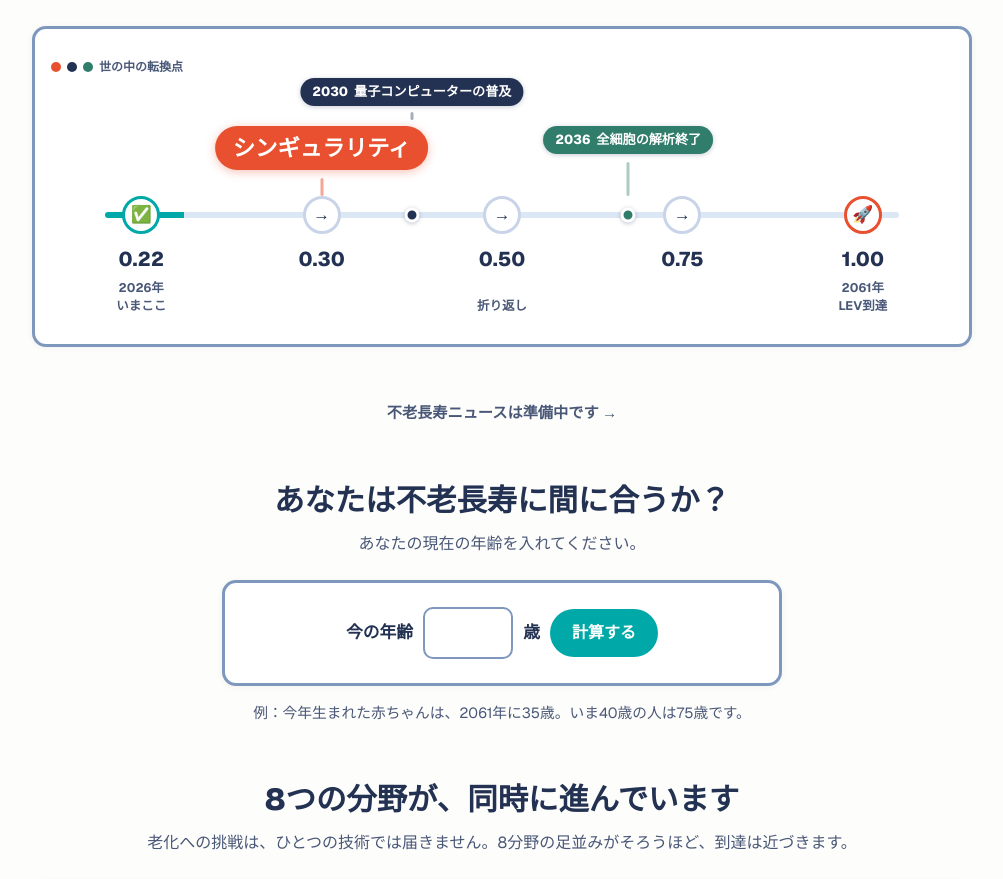
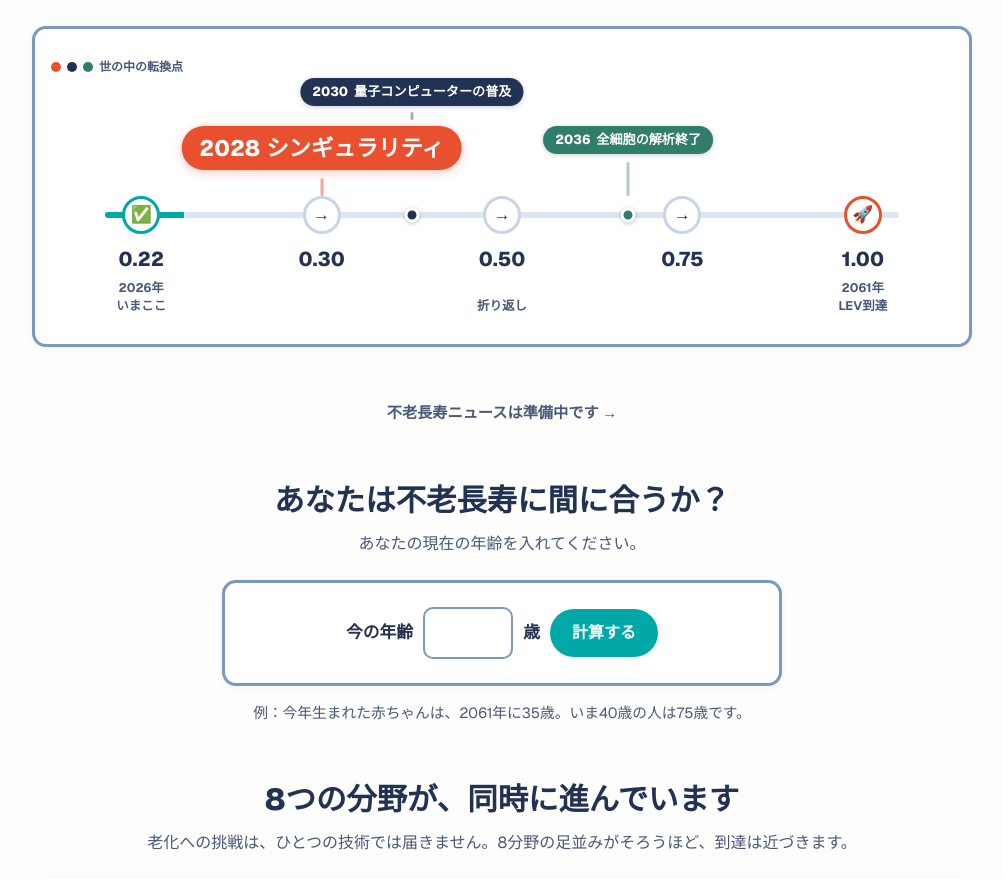
Before and after one commit to mikoshi092/immortality-countdown, a Next.js app: page /ja in a window 1280 px wide. Shown: the part 1160-2039 px from the top of the page, without its empty margins (138-1141 px from the left). Built offline with nearby package versions, Linux system fonts and the light colour scheme.

Commit message:
Show the year on the large singularity pill (2028), matching the small pills

```diff
--- a/app/ja/page.tsx
+++ b/app/ja/page.tsx
@@ -232,7 +232,7 @@ export default function JapaneseLandingPage() {
             ]}
             eventsCaption="世の中の転換点"
             events={[
-              { label: "シンギュラリティ", left: "30%", size: "large" },
+              { label: "シンギュラリティ", year: "2028", left: "30%", size: "large" },
               { label: "量子コンピューターの普及", year: "2030", left: "40%", size: "small" },
               { label: "全細胞の解析終了", year: "2036", left: "64%", size: "small", tone: "teal", row: "lower" },
             ]}
--- a/app/page.tsx
+++ b/app/page.tsx
@@ -199,7 +199,7 @@ export default function Home() {
             ]}
             eventsCaption="Turning points in the wider world"
             events={[
-              { label: "Singularity", left: "30%", size: "large" },
+              { label: "Singularity", year: "2028", left: "30%", size: "large" },
               { label: "Quantum computers spread", year: "2030", left: "40%", size: "small" },
               { label: "Whole-cell analysis complete", year: "2036", left: "64%", size: "small", tone: "teal", row: "lower" },
             ]}
--- a/components/calm/Sections.tsx
+++ b/components/calm/Sections.tsx
@@ -214,7 +214,8 @@ export type MilestoneStep = {
  */
 export type TimelineEvent = {
   label: string;
-  /** Optional year shown inside a small marker (e.g. "2030"). */
+  /** Optional year shown inside the marker, before the label
+   *  (e.g. "2030" on the small pills, "2028" on the large pill). */
   year?: string;
   /** Position on the stepper axis, as a CSS left value (e.g. "30%"). */
   left: string;
@@ -301,6 +302,9 @@ export function Milestones({
                 className="absolute top-[48px] -translate-x-1/2 whitespace-nowrap rounded-full bg-[#e8502f] px-[18px] py-2 text-[clamp(1.02rem,4.6vw,1.4rem)] font-extrabold leading-[1.25] text-white shadow-[0_2px_10px_rgba(232,80,47,0.35)] max-sm:static max-sm:order-1 max-sm:translate-x-0 max-sm:px-4 max-sm:py-1.5 max-sm:text-[1.02rem]"
                 style={{ left: event.left }}
               >
+                {event.year ? (
+                  <span className="mr-1.5 font-extrabold">{event.year}</span>
+                ) : null}
                 {event.label}
               </span>
             ))}
```
